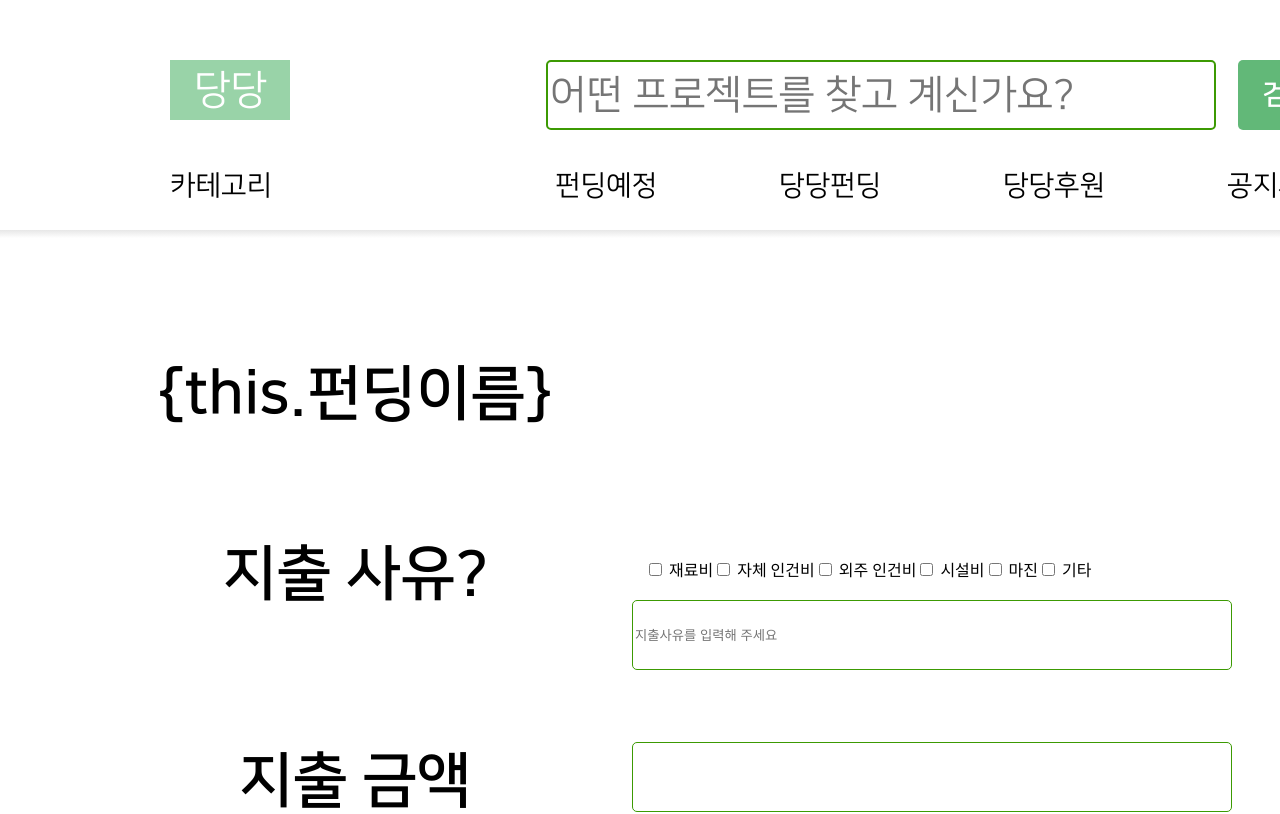
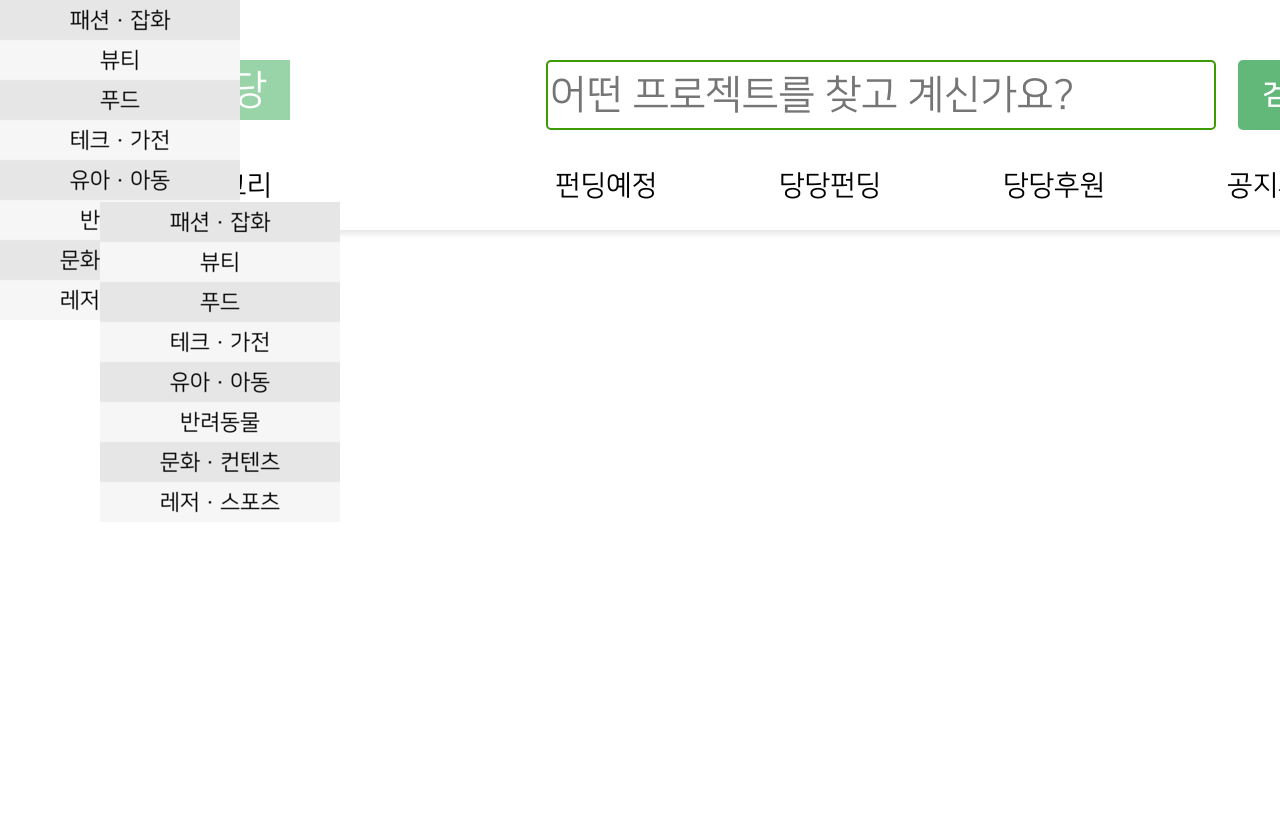
Before and after one commit to qwerty1434/dangdang, a Vue app in the folder frontend/: page /temp in a window 1280 px wide. Shown: the top 814 px of the page. Built offline with nearby package versions, Linux system fonts and the light colour scheme; the HTML template or start-up script is replaced by a standard one.

Commit message:
categorylist !hover

```diff
--- /dev/null
+++ b/frontend/src/components/CategoryList.vue
@@ -0,0 +1,128 @@
+<template>
+  <div>
+    <div class="board"></div>
+    <div>
+      <div>
+        <router-link
+          :to="{ path: '/funding', query: { id: 'fashion' } }"
+          class="fashion"
+        ></router-link>
+      </div>
+      <div>
+        <router-link
+          :to="{ path: '/funding', query: { id: 'beauty' } }"
+          class="beauty"
+        ></router-link>
+      </div>
+      <div>
+        <router-link
+          :to="{ path: '/funding', query: { id: 'food' } }"
+          class="food"
+        ></router-link>
+      </div>
+      <div>
+        <router-link
+          :to="{ path: '/funding', query: { id: 'tech' } }"
+          class="tech"
+        ></router-link>
+      </div>
+      <div>
+        <router-link
+          :to="{ path: '/funding', query: { id: 'kid' } }"
+          class="kid"
+        ></router-link>
+      </div>
+      <div>
+        <router-link
+          :to="{ path: '/funding', query: { id: 'pet' } }"
+          class="pet"
+        ></router-link>
+      </div>
+      <div>
+        <router-link
+          :to="{ path: '/funding', query: { id: 'culture' } }"
+          class="culture"
+        ></router-link>
+      </div>
+      <div>
+        <router-link
+          :to="{ path: '/funding', query: { id: 'sports' } }"
+          class="sports"
+        ></router-link>
+      </div>
+    </div>
+
+    <div class=""></div>
+  </div>
+</template>
+
+<script>
+export default {};
+</script>
+
+<style scoped>
+.board {
+  position: absolute;
+  width: 240px;
+  height: 320px;
+  left: 0px;
+  top: 0px;
+  background: url("@/assets/category.png");
+}
+.fashion {
+  position: absolute;
+  width: 240px;
+  height: 40px;
+  left: 0px;
+  top: 0px;
+}
+.beauty {
+  position: absolute;
+  width: 240px;
+  height: 40px;
+  left: 0px;
+  top: 40px;
+}
+.food {
+  position: absolute;
+  width: 240px;
+  height: 40px;
+  left: 0px;
+  top: 80px;
+}
+.tech {
+  position: absolute;
+  width: 240px;
+  height: 40px;
+  left: 0px;
+  top: 120px;
+}
+.kid {
+  position: absolute;
+  width: 240px;
+  height: 40px;
+  left: 0px;
+  top: 160px;
+}
+.pet {
+  position: absolute;
+  width: 240px;
+  height: 40px;
+  left: 0px;
+  top: 200px;
+}
+.culture {
+  position: absolute;
+  width: 240px;
+  height: 40px;
+  left: 0px;
+  top: 240px;
+}
+.sports {
+  position: absolute;
+  width: 240px;
+  height: 40px;
+  left: 0px;
+  top: 280px;
+}
+</style>
--- a/frontend/src/components/NavBar.vue
+++ b/frontend/src/components/NavBar.vue
@@ -37,23 +37,34 @@
       >회원가입</router-link
     >
     <div class="bar2">|</div>
-    <div class="category">카테고리</div>
-    <router-link :to="{ name: 'plan' }" class="plan">펀딩예정</router-link>
+    <div>
+      <div class="category">카테고리</div>
+      <div>
+        <category-list class="categorylist"></category-list>
+      </div>
+    </div>
 
-    <router-link :to="{ name: 'funding' }" class="funding"
+    <router-link :to="{ path: '/funding', query: { id: 'plan' } }" class="plan"
+      >펀딩예정</router-link
+    >
+
+    <router-link
+      :to="{ path: '/funding', query: { id: 'new' } }"
+      class="funding"
       >당당펀딩</router-link
     >
-    <router-link :to="{ name: 'charity' }" class="charity"
+    <router-link
+      :to="{ path: '/funding', query: { id: 'charity' } }"
+      class="charity"
       >당당후원</router-link
     >
     <div class="notification">공지사항</div>
-
     <div class="shadow"></div>
-    <div class=""></div>
   </div>
 </template>
 
 <script>
+import CategoryList from "@/components/CategoryList.vue";
 export default {
   name: "NavBar",
   data() {
@@ -64,6 +75,9 @@ export default {
       this.$store.commit("logout");
       alert("로그아웃 되었습니다.");
     },
+  },
+  components: {
+    CategoryList,
   },
 };
 </script>
@@ -225,6 +239,15 @@ input:focus {
 
   color: #000000;
 }
+.categorylist {
+  position: absolute;
+  z-index: 10;
+  position: absolute;
+  width: 240px;
+  height: 320px;
+  left: 100px;
+  top: 202px;
+}
 .plan {
   position: absolute;
   width: 102px;
--- a/frontend/src/router/index.js
+++ b/frontend/src/router/index.js
@@ -117,7 +117,7 @@ const routes = [
   {
     path: "/temp",
     name: "temp",
-    component: () => import("@/views/FundingCashout.vue"),
+    component: () => import("@/components/CategoryList.vue"),
   },
 ];
 
--- a/frontend/src/views/HomeView.vue
+++ b/frontend/src/views/HomeView.vue
@@ -4,33 +4,38 @@
 
     <div class="banner"></div>
     <div class="imminent">마감임박</div>
-    <div class="to_imminent">더보기</div>
+
+    <router-link
+      :to="{ path: '/funding', query: { id: 'endedAt' } }"
+      class="to_imminent"
+      >더보기</router-link
+    >
     <dead-line-fundings class="imminentfunding"></dead-line-fundings>
     <div class="popular">인기상품</div>
     <popular-fundings class="popularfunding"></popular-fundings>
-    <div class="to_popular">더보기</div>
+    <router-link
+      :to="{ path: '/funding', query: { id: 'popular' } }"
+      class="to_popular"
+      >더보기</router-link
+    >
+    <router-link
+      :to="{ path: '/funding', query: { id: 'new' } }"
+      class="to_fresh"
+      >더보기</router-link
+    >
     <div class="fresh">신규상품</div>
     <new-fundings class="newfunding"></new-fundings>
-    <div class="to_fresh">더보기</div>
-
-
-
-
-
-
   </div>
 </template>
 
 <script>
-import DeadLineFundings from '../components/DeadLineFundings.vue';
-import NewFundings from '../components/NewFundings.vue';
-import PopularFundings from '../components/PopularFundings.vue';
-
+import DeadLineFundings from "../components/DeadLineFundings.vue";
+import NewFundings from "../components/NewFundings.vue";
+import PopularFundings from "../components/PopularFundings.vue";
 
 export default {
   components: { DeadLineFundings, PopularFundings, NewFundings },
   name: "HomeView",
-
 };
 </script>
 
@@ -172,17 +177,16 @@ export default {
 
   color: rgba(0, 0, 0, 0.5);
 }
-.imminentfunding{
+.imminentfunding {
   position: absolute;
   top: 944px;
 }
-.popularfunding{
+.popularfunding {
   position: absolute;
   top: 1672px;
 }
-.newfunding{
+.newfunding {
   position: absolute;
   top: 2400px;
 }
-
 </style>
```
Also changed, not shown: frontend/src/assets/category.png (added).
